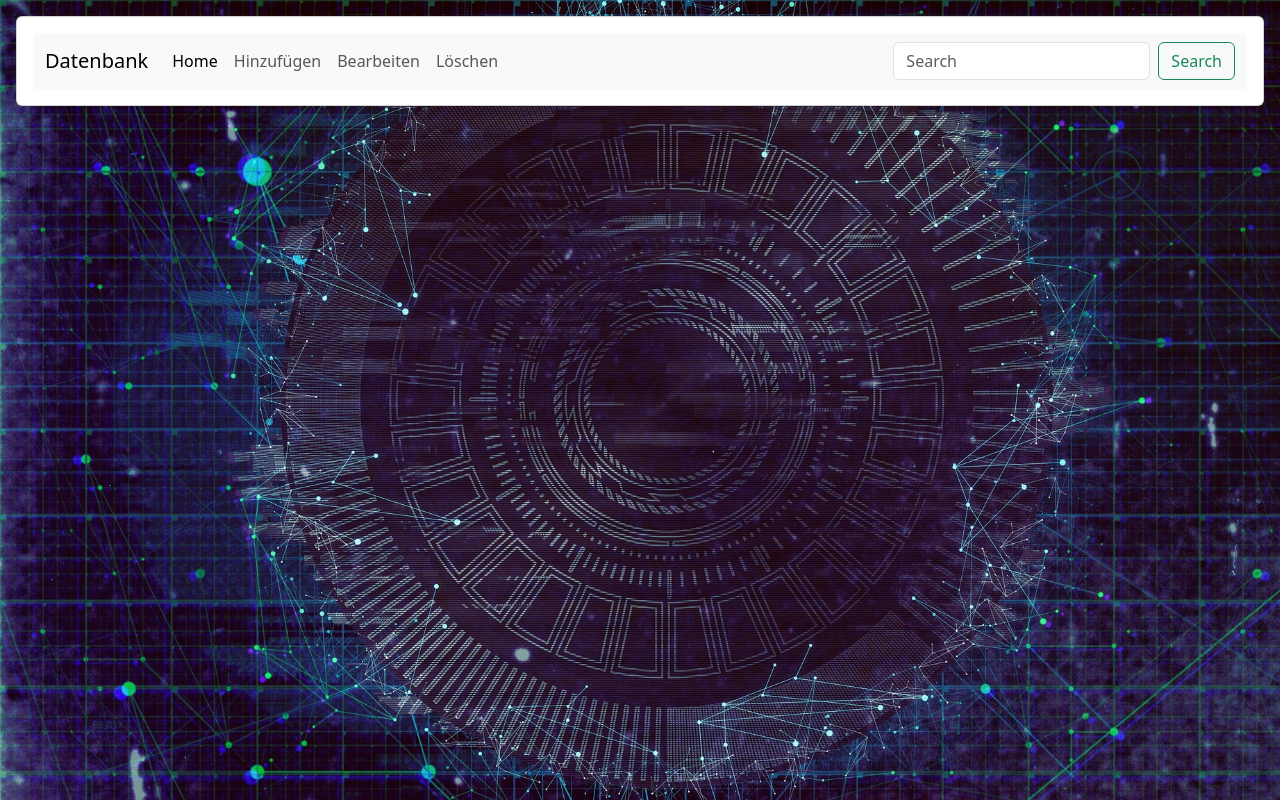
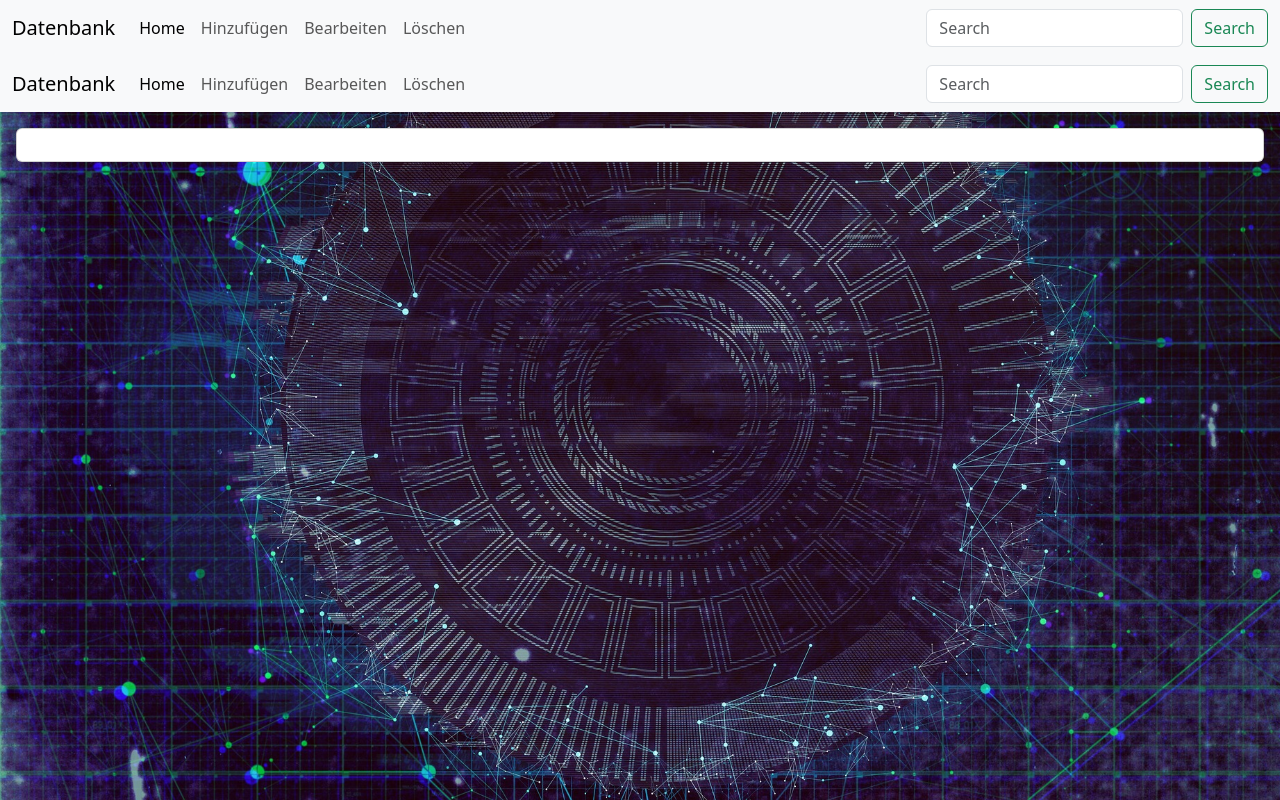
Before and after one commit to haager-ca/UserDatabase, a SvelteKit app: page / in a window 1280 px wide. Built offline with nearby package versions, Linux system fonts and the light colour scheme.

Commit message:
added final strukture

```diff
--- a/package.json
+++ b/package.json
@@ -27,7 +27,6 @@
 	},
 	"type": "module",
 	"dependencies": {
-		"bootstrap": "^5.3.2",
-		"svelte-navigator": "^3.2.2"
+		"bootstrap": "^5.3.2"
 	}
 }
--- /dev/null
+++ b/src/routes/+layout.svelte
@@ -0,0 +1,42 @@
+<script>
+		import 'bootstrap/dist/css/bootstrap.min.css';
+</script>
+
+<nav class="navbar navbar-expand-lg bg-body-tertiary">
+	<div class="container-fluid">
+		<a class="navbar-brand" href="/">Datenbank</a>
+		<button
+			class="navbar-toggler"
+			type="button"
+			data-bs-toggle="collapse"
+			data-bs-target="#navbarSupportedContent"
+			aria-controls="navbarSupportedContent"
+			aria-expanded="false"
+			aria-label="Toggle navigation"
+		>
+			<span class="navbar-toggler-icon"></span>
+		</button>
+		<div class="collapse navbar-collapse" id="navbarSupportedContent">
+			<ul class="navbar-nav me-auto mb-2 mb-lg-0">
+				<li class="nav-item">
+					<a class="nav-link active" aria-current="page" href="/Home">Home</a>
+				</li>
+				<li class="nav-item">
+					<a class="nav-link" href="/AddData">Hinzufügen</a>
+				</li>
+				<li class="nav-item">
+					<a class="nav-link" href="/EditData">Bearbeiten</a>
+				</li>
+				<li class="nav-item">
+					<a class="nav-link" href="/DeleteData">Löschen</a>
+				</li>
+			</ul>
+			<form class="d-flex" role="search">
+				<input class="form-control me-2" type="search" placeholder="Search" aria-label="Search" />
+				<button class="btn btn-outline-success" type="submit">Search</button>
+			</form>
+		</div>
+	</div>
+</nav>
+
+<slot />
--- a/src/routes/+page.svelte
+++ b/src/routes/+page.svelte
@@ -1,34 +1,12 @@
 <script>
-	import { Route, Router } from 'svelte-navigator';
 	import 'bootstrap/dist/css/bootstrap.min.css';
-	import Navbar from './_components/Navbar.svelte';
-	import Home from './_pages/Home.svelte';
-	import AddData from './_pages/AddData.svelte';
-	import EditData from './_pages/EditData.svelte';
-	import DeleteData from './_pages/DeleteData.svelte';
+	import Navbar from './+layout.svelte';
 </script>
 
-<Router>
 	<main>
+    <Navbar />
 		<div class="card m-3">
 			<div class="card-body">
-				<Navbar />
-				<Route path="/">
-					<Home />
-				</Route>
-				<Route path="addData">
-					<h1 class="text-center">Daten hinzufügen</h1>
-					<AddData />
-				</Route>
-				<Route path="editData">
-					<h1 class="text-center">Daten bearbeiten</h1>
-					<EditData />
-				</Route>
-				<Route path="deleteData">
-					<h1 class="text-center">Daten löschen</h1>
-					<DeleteData />
-				</Route>
 			</div>
 		</div>
 	</main>
-</Router>
--- /dev/null
+++ b/src/routes/AddData/+page.svelte
@@ -0,0 +1 @@
+<h1>Hinzufügen</h1>
--- a/src/routes/_components/Navbar.svelte
+++ /dev/null
@@ -1,28 +0,0 @@
-<nav class="navbar navbar-expand-lg bg-body-tertiary">
-    <div class="container-fluid">
-      <a class="navbar-brand" href="/">Datenbank</a>
-      <button class="navbar-toggler" type="button" data-bs-toggle="collapse" data-bs-target="#navbarSupportedContent" aria-controls="navbarSupportedContent" aria-expanded="false" aria-label="Toggle navigation">
-        <span class="navbar-toggler-icon"></span>
-      </button>
-      <div class="collapse navbar-collapse" id="navbarSupportedContent">
-        <ul class="navbar-nav me-auto mb-2 mb-lg-0">
-          <li class="nav-item">
-            <a class="nav-link active" aria-current="page" href="/">Home</a>
-          </li>
-          <li class="nav-item">
-            <a class="nav-link" href="/addData">Hinzufügen</a>
-          </li>
-          <li class="nav-item">
-            <a class="nav-link" href="editData">Bearbeiten</a>
-          </li>
-          <li class="nav-item">
-            <a class="nav-link" on:click={loadPage}>Löschen</a>
-          </li>
-        </ul>
-        <form class="d-flex" role="search">
-          <input class="form-control me-2" type="search" placeholder="Search" aria-label="Search">
-          <button class="btn btn-outline-success" type="submit">Search</button>
-        </form>
-      </div>
-    </div>
-  </nav>
--- a/src/routes/_pages/AddData.svelte
+++ /dev/null
@@ -1 +0,0 @@
-<h1>Hallo</h1>
```
Also changed, not shown: src/routes/DeleteData/+page.svelte (renamed from src/routes/_pages/DeleteData.svelte), src/routes/EditData/+page.svelte (renamed from src/routes/_pages/EditData.svelte), src/routes/Home/+page.svelte (renamed from src/routes/_pages/Home.svelte), 1 other file (tests, documents, lock files or other folders).
